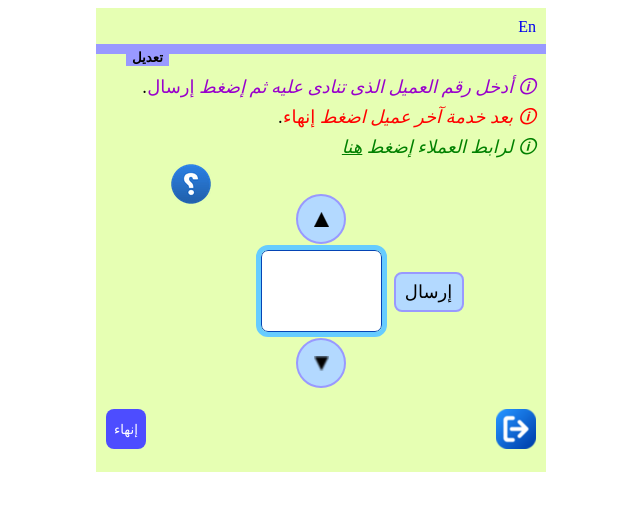
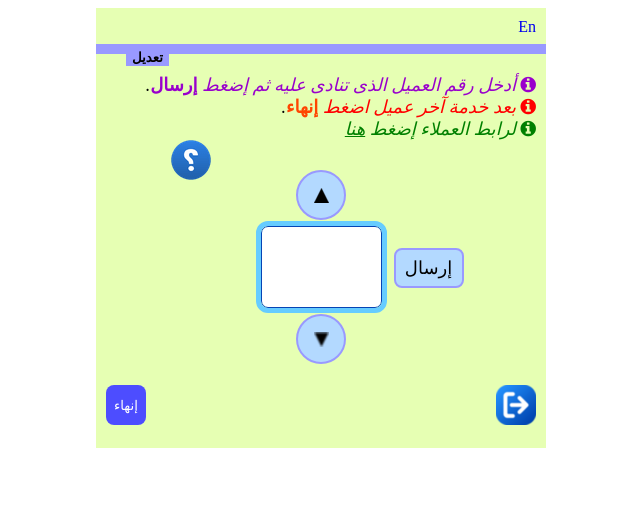
Before and after one commit to abdelaal1/fq_project, a Node server app: a page that uses views/admin_dashboard1.hbs in a window 1280 px wide. Shown: the top 511 px of the page, without its empty margins (319-959 px from the left). Run offline with Node 20, Linux system fonts and the light colour scheme; the visitor is signed in with stand-in values (Sample User, id 1); some libraries are stand-ins or nearby versions.

Commit message:
commit91

```diff
--- a/views/admin_dashboard.hbs
+++ b/views/admin_dashboard.hbs
@@ -378,7 +378,7 @@
 <body>
 	<div id="outer">
 		<p id="name" style="text-align: center;"><span id="service_provider">{{service_provider}}</span><button id="edit">Edit</button></p>
-		<p id="hint"><span style="color: #9900cc;"><i class="fa fa-info-circle"></i> Enter last called customer number, then click </span><span style="font-style: normal; color: #9900cc;">Send</span>.<br><span style="color: red"><i class="fa fa-info-circle"></i> After serving last customer, click </span><span style="font-style: normal; color: orangered;">End</span>.<br><span style="color: green"><i class="fa fa-info-circle"></i> For customers link, click </span><a href="link-qr.html" style="color:green;">here</a></p>
+		<p id="hint"><span style="color: #9900cc;"><i class="fa fa-info-circle"></i> Enter last called customer number, then click </span><span style="font-style: normal; color: #9900cc; font-weight:bold;">Send</span>.<br><span style="color: red"><i class="fa fa-info-circle"></i> After serving last customer, click </span><span style="font-style: normal; color: orangered; font-weight:bold;">End</span>.<br><span style="color: green"><i class="fa fa-info-circle"></i> For customers link, click </span><a href="link-qr.html" style="color:green;">here</a></p>
 		<div style="height: 30px; anchor-name: --for_help">
 			<p class="updating" id="updating">Sending<span>.</span><span>.</span><span>.</span></p>
 			<div id="check_mark" class="container">
--- a/views/admin_dashboard1.hbs
+++ b/views/admin_dashboard1.hbs
@@ -374,7 +374,7 @@
 <body>
 	<div id="outer">
 		<p id="name" dir="rtl" style="text-align:center;"><span id="service_provider">{{service_provider}}</span><button id="edit">تعديل </button></p>
-		<p id="hint" dir="rtl"><span style="color: #9900cc;">&#128712; أدخل رقم العميل الذى تنادى عليه ثم إضغط </span><span style="font-style: normal; color: #9900cc;">إرسال</span>.<br><span style="color: red">&#128712; بعد خدمة آخر عميل اضغط </span><span style="font-style: normal; color: red;">إنهاء</span>.<br><span style="color: green">&#128712; لرابط العملاء إضغط </span><a href="link-qr.html?lang=ar" style="color:green;">هنا</a></p>
+		<p id="hint" dir="rtl"><span style="color: #9900cc;"><i class="fa fa-info-circle"></i> أدخل رقم العميل الذى تنادى عليه ثم إضغط </span><span style="font-style: normal; color: #9900cc; font-weight: bold;">إرسال</span>.<br><span style="color: red"><i class="fa fa-info-circle"></i> بعد خدمة آخر عميل اضغط </span><span style="font-style: normal; color: orangered; font-weight: bold;">إنهاء</span>.<br><span style="color: green"><i class="fa fa-info-circle"></i> لرابط العملاء إضغط </span><a href="link-qr.html?lang=ar" style="color:green;">هنا</a></p>
 		<div style="height: 30px; anchor-name: --for_help">
 			<p class="updating" id="updating" dir="rtl">جارى الإرسال<span>.</span><span>.</span><span>.</span></p>
 			<div id="check_mark" class="container">
```
